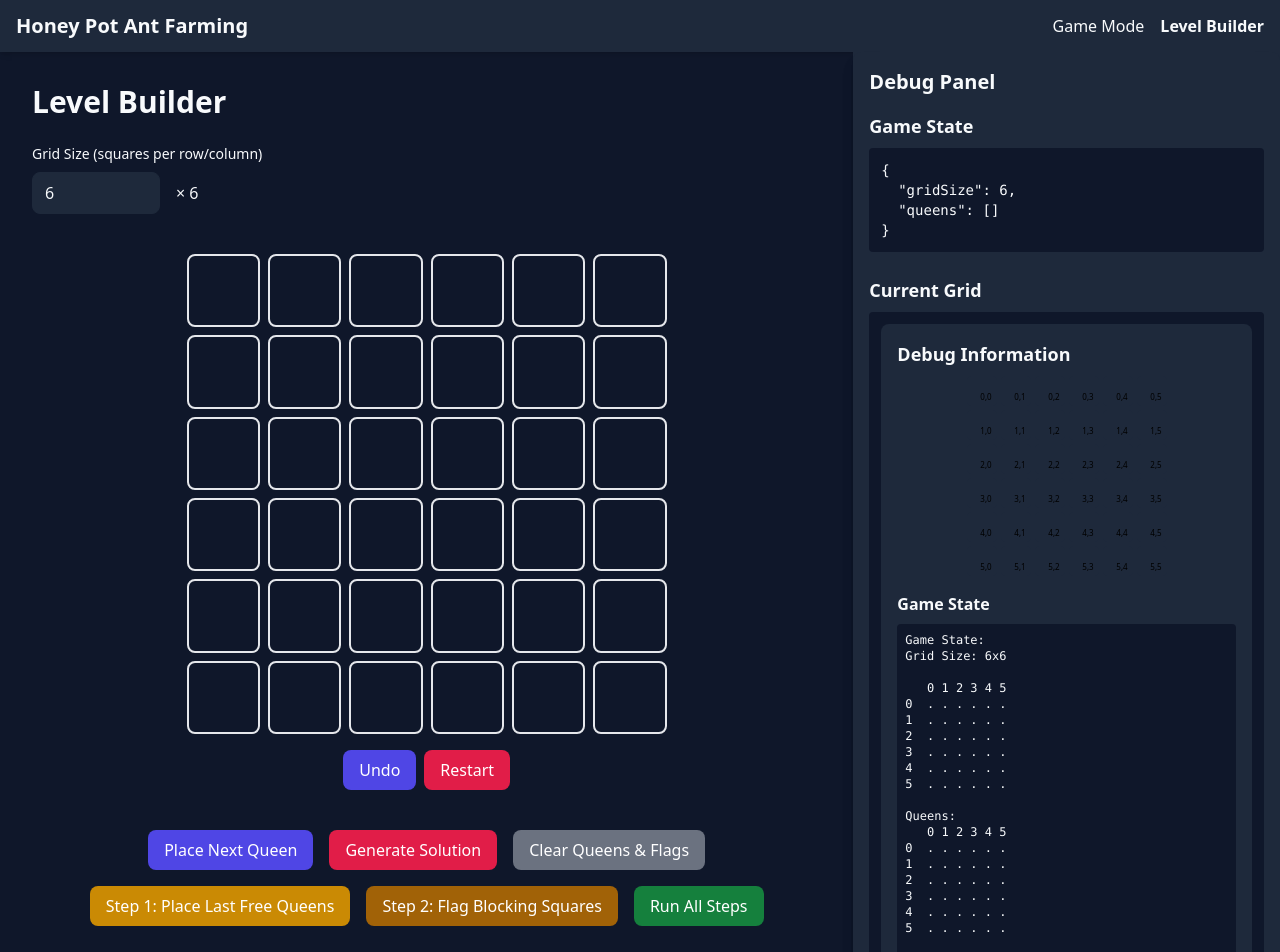
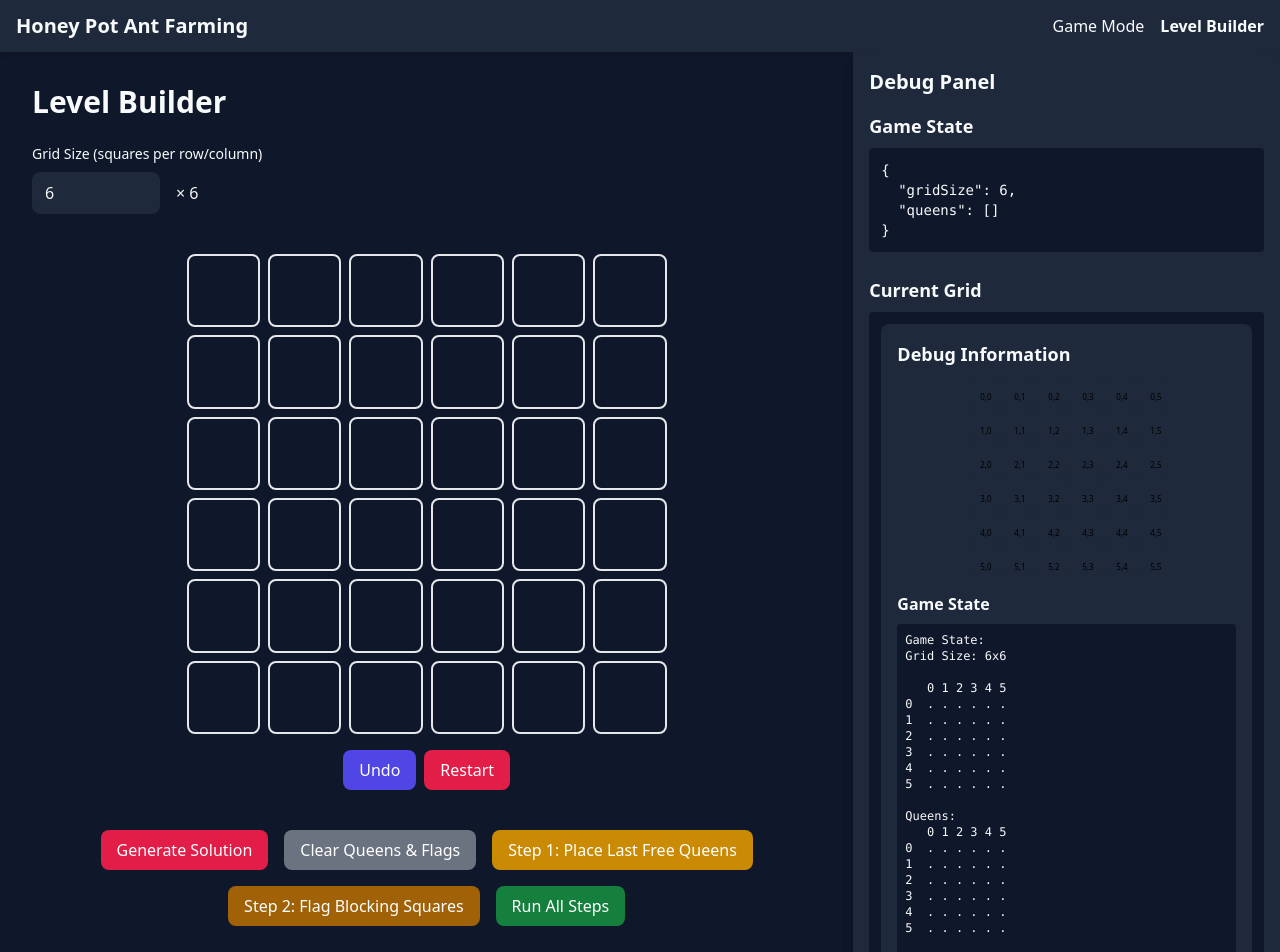
Before and after one commit to Crushford/Cassowary-Games, a Vue app: page /builder in a window 1280 px wide. Shown: the top 952 px of the page. Built offline with nearby package versions, Linux system fonts and the light colour scheme.

Commit message:
Clean up UI remove place queen and assign colors buttons

```diff
--- a/src/views/LevelBuilder.vue
+++ b/src/views/LevelBuilder.vue
@@ -32,12 +32,6 @@
       </div>
 
       <div class="mt-6 flex justify-center gap-4 flex-wrap">
-        <button
-          class="rounded-lg bg-primary px-4 py-2 text-white hover:bg-primary-hover"
-          @click="handlePlaceRandomQueen"
-        >
-          Place Next Queen
-        </button>
         <button
           class="rounded-lg bg-secondary px-4 py-2 text-white hover:bg-secondary-hover"
           @click="handleGenerateSolution"
@@ -82,16 +76,6 @@
 
       <!-- Color Group Controls -->
       <div class="mt-4" v-if="gameStore.isComplete">
-        <button
-          class="rounded-lg bg-primary px-4 py-2 text-white hover:bg-primary-hover w-full"
-          @click="handleAssignColorGroups"
-        >
-          Assign Color Groups
-        </button>
-        <div class="mt-2 text-sm text-center text-text">
-          This will assign color groups to ensure a unique solution.
-        </div>
-
         <!-- Save to Local Storage button -->
         <div v-if="hasColorGroups" class="mt-4">
           <button
@@ -159,14 +143,10 @@ const handleRestart = () => {
   gameStore.handleRestart();
 };
 
-// Handle place random queen
-const handlePlaceRandomQueen = () => {
-  gameStore.placeRandomQueen();
-};
-
 // Handle generate solution
 const handleGenerateSolution = () => {
   gameStore.generateFullSolution();
+  gameStore.assignColorGroups();
 };
 
 // Handle assign color groups
```
